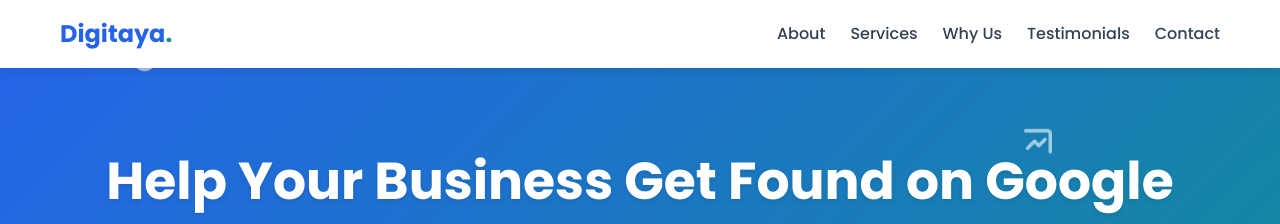
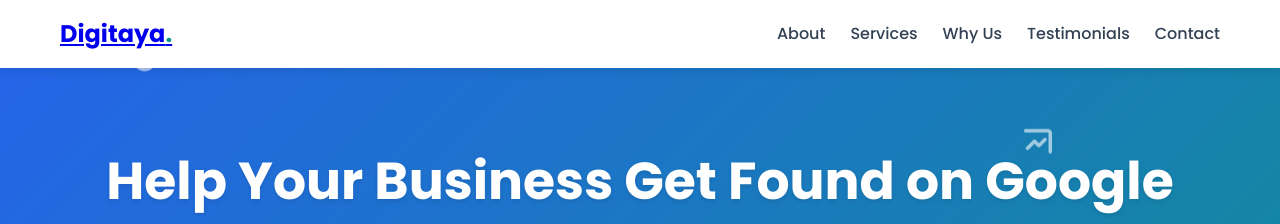
Before and after one commit to mokihas/Digitaya, a plain HTML site: page index.html in a window 1280 px wide. Shown: the top 224 px of the page. Drawn offline with Linux system fonts and the light colour scheme.

Commit message:
Update index.html

```diff
--- a/index.html
+++ b/index.html
@@ -790,7 +790,9 @@
 <header>
     <div class="container">
         <nav>
-                <div class="logo">Digitaya<span>.</span></div>
+            <div class="logo">
+                <a href="/">Digitaya<span>.</span></a>
+            </div>
             <div class="nav-links" id="navLinks">
                 <a href="#about">About</a>
                 <a href="#services">Services</a>
```
Lines whose indentation alone changed are shown as unchanged.
